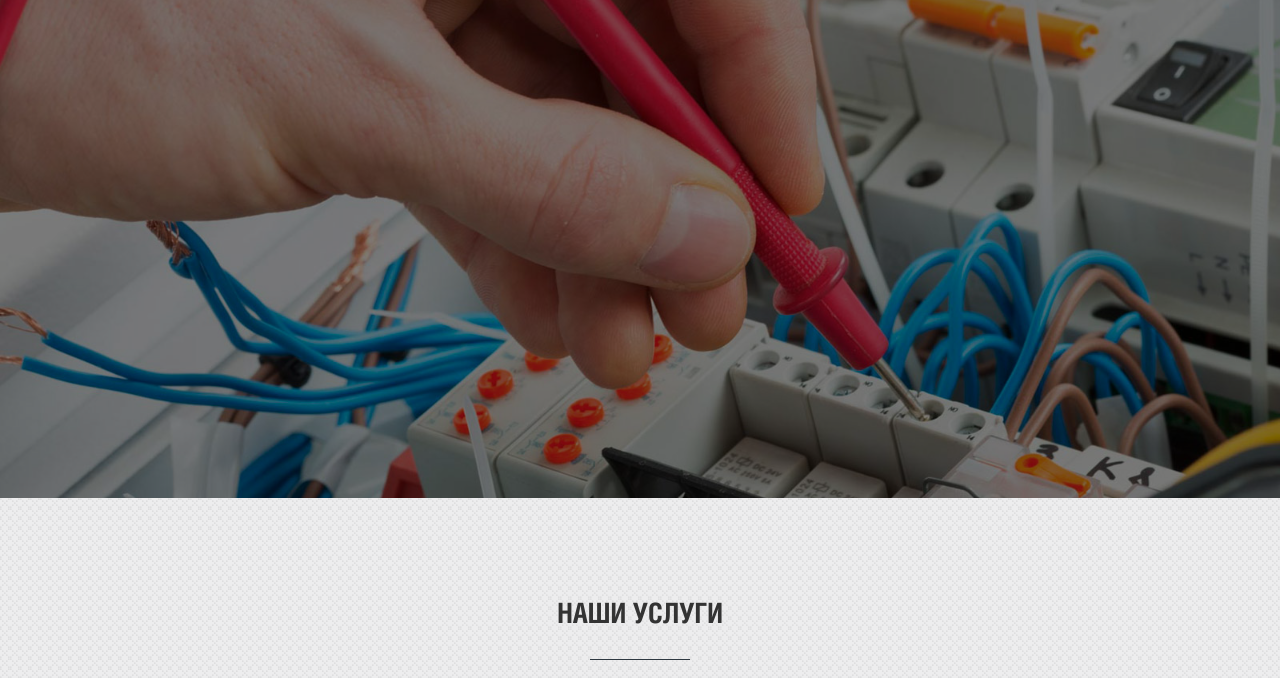
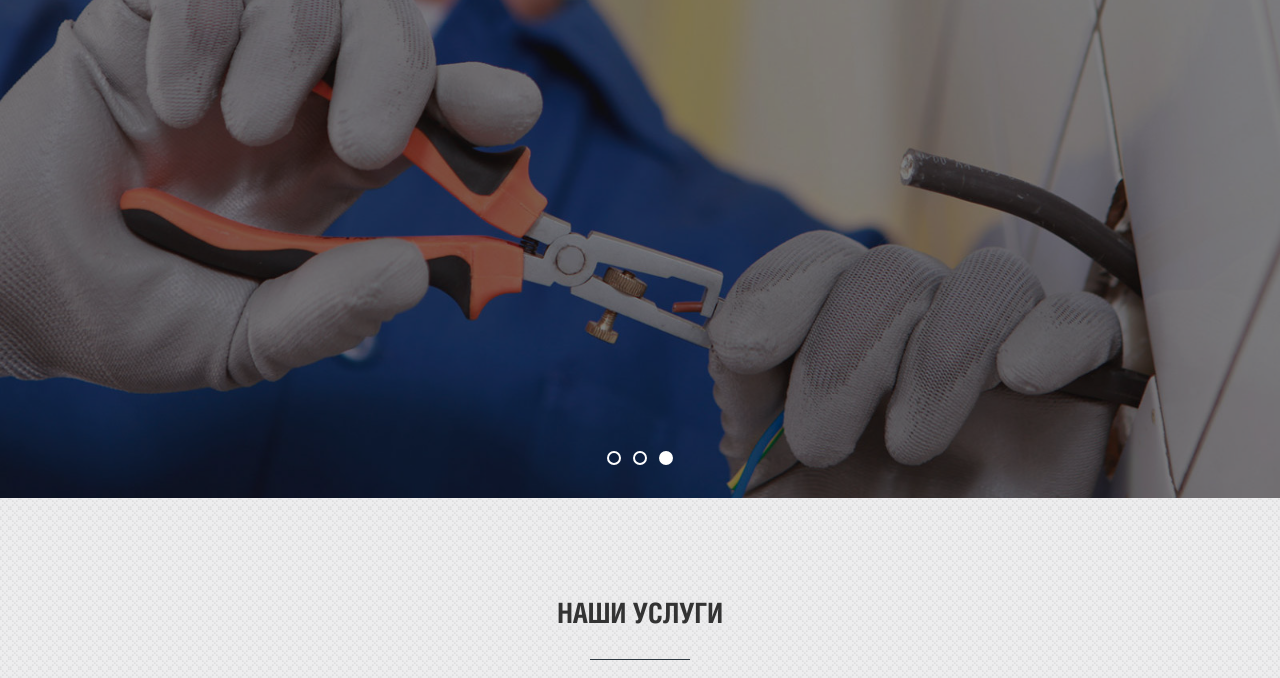
Before and after one commit to DmitryG32/GloDiplom, a website built with webpack: page dist/index.html in a window 1280 px wide. Shown: the part 122-800 px from the top of the page. Built offline with nearby package versions, Linux system fonts and the light colour scheme; files whose address does not match are found by name.

Commit message:
add slider

```diff
--- a/src/index.js
+++ b/src/index.js
@@ -2,8 +2,10 @@ import smoothScroll from "./modules/smoothScroll";
 import modal from "./modules/modal";
 import accordeon from "./modules/accordeon";
 import sendForm from "./modules/sendForm";
+import slider from "./modules/slider";
 
 smoothScroll();
 modal();
 accordeon();
 sendForm();
+slider();
--- /dev/null
+++ b/src/modules/slider.js
@@ -0,0 +1,71 @@
+const slider = () => {
+  const sliderBlock = document.querySelector(".top-slider");
+  const sliderItems = sliderBlock.querySelectorAll(".item");
+
+  const portfolioDots = document.querySelector(".slick-dots");
+  const newArrDots = [];
+
+  let currentIndex = 0;
+  let dots;
+
+  const createDots = () => {
+    for (let i = 0; i < sliderItems.length; i++) {
+      const newDot = document.createElement("li");
+      newDot.classList.add("dot");
+      newArrDots[i] = newDot;
+      portfolioDots.append(newArrDots[i]);
+    }
+    newArrDots[0].classList.add("slick-active");
+    dots = document.querySelectorAll(".dot");
+
+    dots.forEach((dot, index) => {
+      dot.addEventListener("click", () => {
+        currentIndex = index;
+        sliderMove();
+      });
+    });
+  };
+
+  const sliderMove = () => {
+    if (currentIndex < sliderItems.length) {
+      sliderItems.forEach((item) => {
+        item.style.order = "0";
+        item.style.opacity = "0";
+      });
+    } else {
+      currentIndex = 0;
+
+      sliderItems.forEach((item) => {
+        item.style.order = "0";
+        item.style.opacity = "0";
+      });
+    }
+
+    sliderItems[currentIndex].style.opacity = "1";
+    sliderItems[currentIndex].style.order = "-1";
+    dots.forEach((dot) => {
+      dot.classList.remove("slick-active");
+    });
+    dots[currentIndex].classList.add("slick-active");
+    currentIndex++;
+  };
+
+  portfolioDots.style.zIndex = "15";
+  sliderBlock.style.display = "flex";
+  sliderBlock.style.flexDirection = "column";
+
+  sliderItems.forEach((item) => {
+    item.style.minHeight = sliderBlock.clientHeight + "px";
+    item.style.opacity = "0";
+    item.style.transition = "all .5s";
+  });
+
+  setInterval(() => {
+    sliderMove();
+  }, 3000);
+
+  createDots();
+  sliderMove();
+};
+
+export default slider;
```
Also changed, not shown: dist/index.html, dist/main.js.
